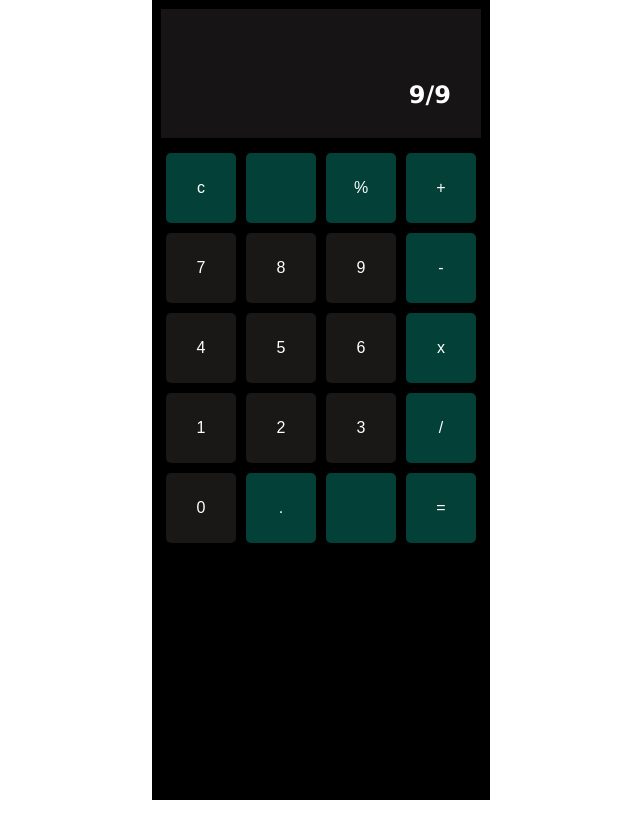
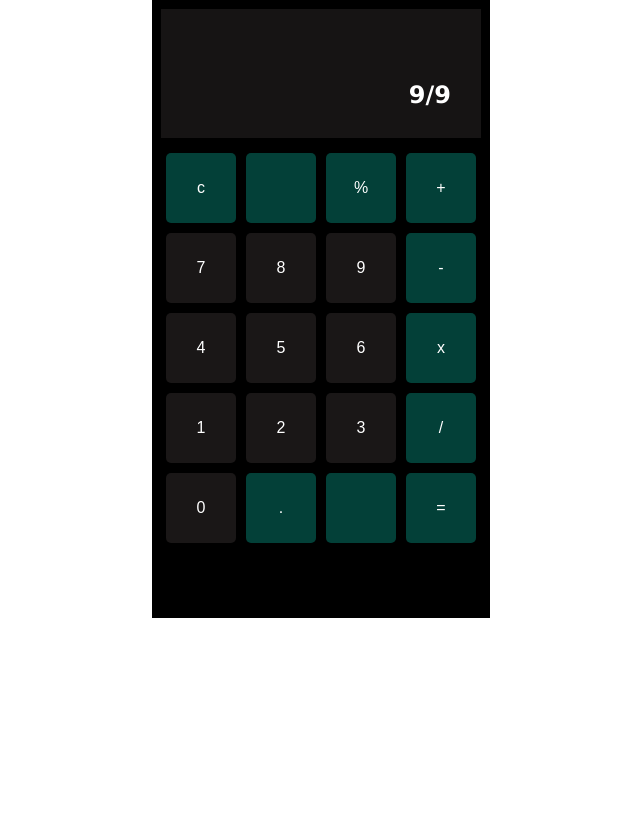
Before and after one commit to teamNewDev/calculator, a plain HTML site: page index.html in a window 1280 px wide. Shown: the whole page, without its empty margins (319-959 px from the left). Drawn offline with Linux system fonts and the light colour scheme.

Commit message:
Update prime.css

```diff
--- a/prime.css
+++ b/prime.css
@@ -16,7 +16,7 @@ body{
 #calculator{
     padding:9px;
     background-color: black;
-    max-width: 400px;
+    max-height: 600px;
 }
 
 #screen{
```
